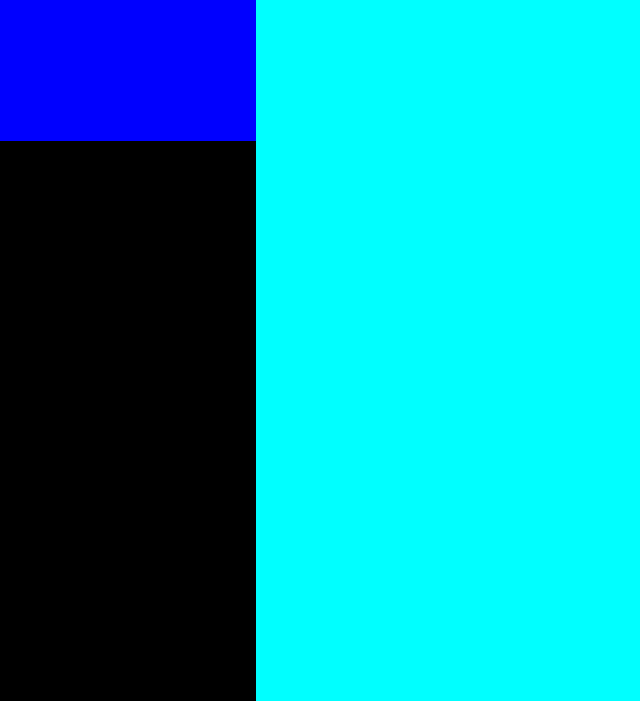
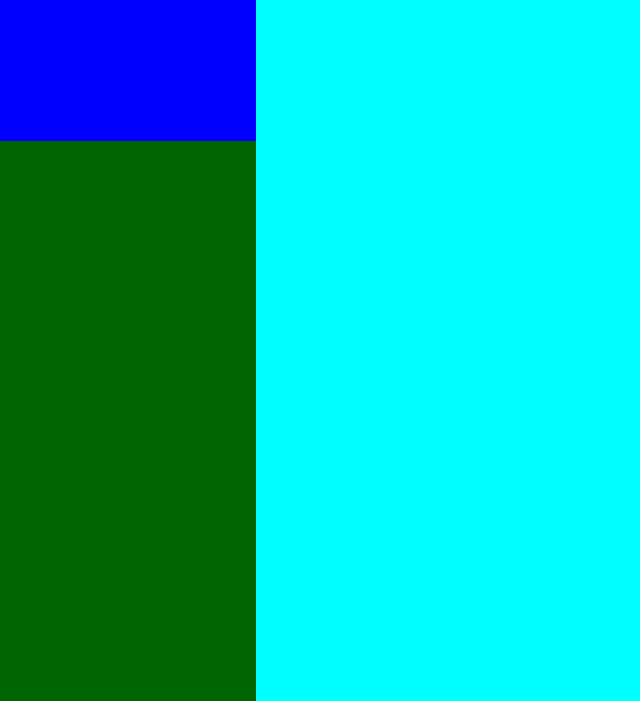
Before and after one commit to LazyCentaur/my-web, a plain HTML site: page index.html in a window 1280 px wide. Shown: the part 99-800 px from the top of the page, without its empty margins (0-640 px from the left). Drawn offline with Linux system fonts and the light colour scheme.

Commit message:
Cambiamos la tipo y el color de fondo

```diff
--- a/index.html
+++ b/index.html
@@ -3,6 +3,10 @@
 <head>
     <meta charset="UTF-8">
     <title>MyWeb</title>
+
+    <link rel="preconnect" href="https://fonts.googleapis.com">
+    <link rel="preconnect" href="https://fonts.gstatic.com" crossorigin>
+    <link href="https://fonts.googleapis.com/css2?family=Quicksand:wght@300;500;700&display=swap" rel="stylesheet">
 
     <link rel="stylesheet" href="styles/styles.css">
 </head>
--- a/styles/styles.css
+++ b/styles/styles.css
@@ -1,10 +1,11 @@
 body{
-    background: black;
+    background: darkgreen;
     color: white;
     display: flex;
     flex-direction: row;
     margin: 0px;
     padding: 0px;
+    font-family: 'Quicksand', sans-serif;
 }
 
 header{
```
